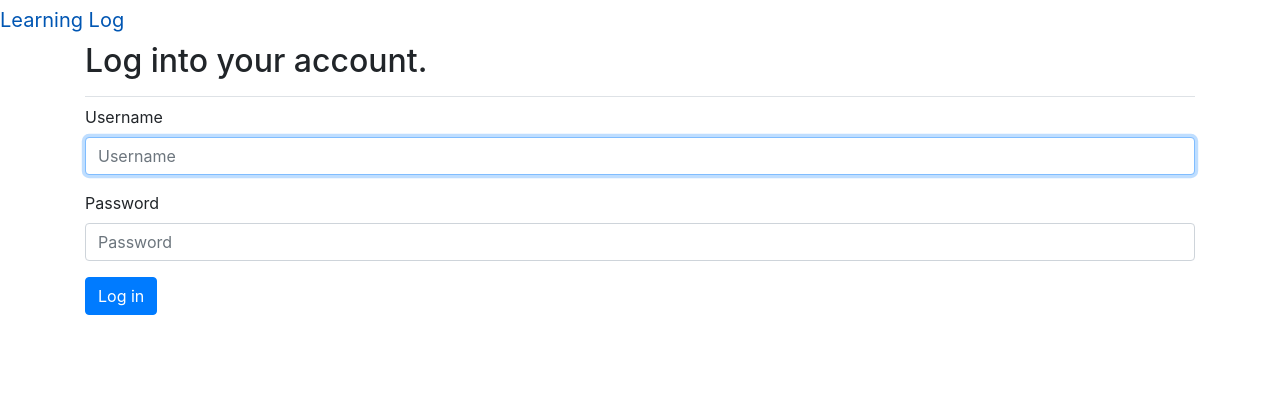
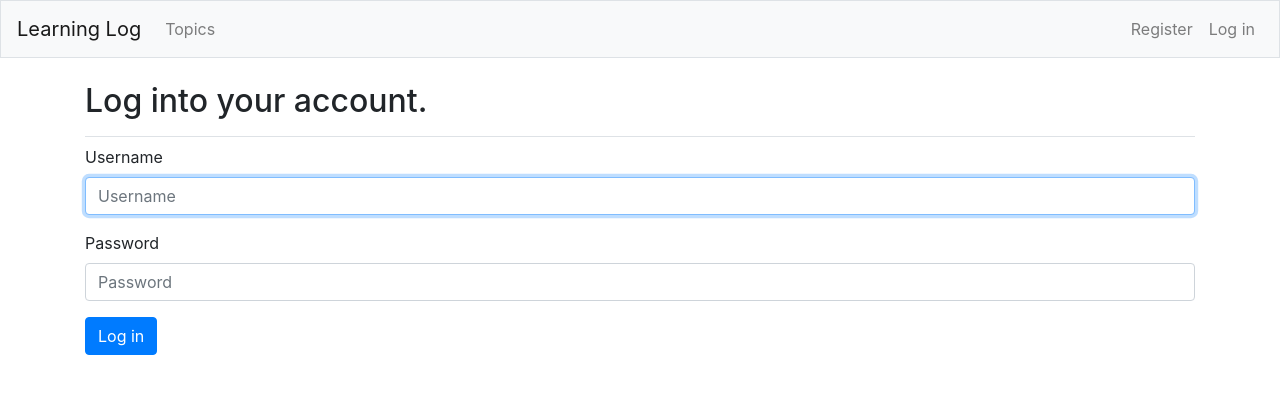
Before and after one commit to KJabbusch/LearningLog, a Django app: page /users/login/?next=/edit_entry/3/ in a window 1280 px wide. Shown: the top 394 px of the page. Run offline with Django 3.2, Linux system fonts and the light colour scheme; some libraries are stand-ins or nearby versions.

Commit message:
fixing base code

```diff
--- a/learning_logs/templates/learning_logs/base.html
+++ b/learning_logs/templates/learning_logs/base.html
@@ -12,7 +12,7 @@
 
 </head>
 <body>
-    <nav class"navbar navbar-expand-md navbar-light bg-light mb-4 border">
+    <nav class="navbar navbar-expand-md navbar-light bg-light mb-4 border">
       <a class="navbar-brand" href="{% url 'learning_logs:index'%}">
           Learning Log</a>
       <button class="navbar-toggler" type="button" data-toggle="collapse" data-target="#navbarCollapse"
```
